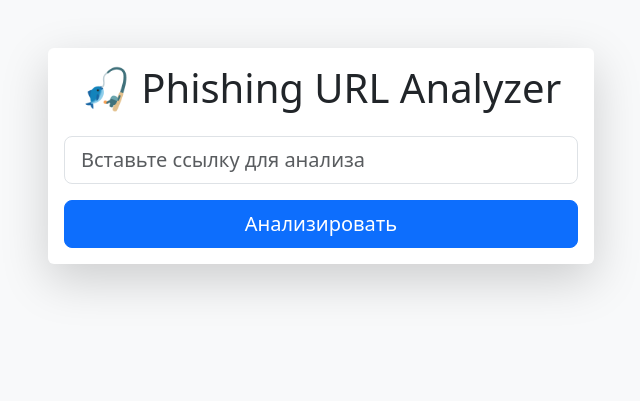
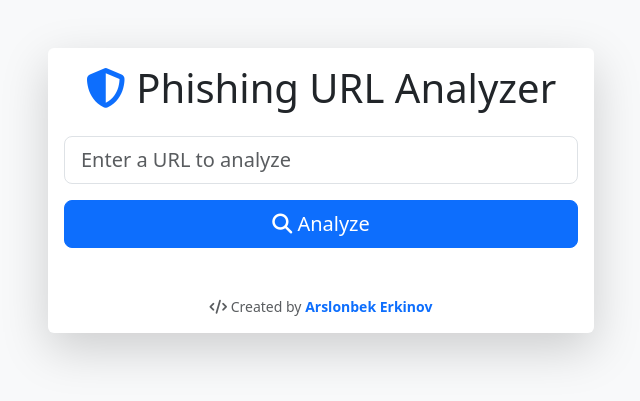
Before and after one commit to CyberB0x/Phishing_url_analyzer, a Django app: page / in a window 1280 px wide. Shown: the top 401 px of the page, without its empty margins (319-959 px from the left). Run offline with Django 5.2, Linux system fonts and the light colour scheme; some libraries are stand-ins or nearby versions.

Commit message:
analyzer

```diff
--- a/analyzer/templates/analyzer/home.html
+++ b/analyzer/templates/analyzer/home.html
@@ -1,10 +1,14 @@
 <!DOCTYPE html>
-<html lang="ru">
+<html lang="en">
 <head>
     <meta charset="UTF-8">
     <title>Phishing URL Analyzer</title>
+
     <!-- Bootstrap 5 -->
     <link href="https://cdn.jsdelivr.net/npm/bootstrap@5.3.2/dist/css/bootstrap.min.css" rel="stylesheet">
+
+    <!-- Font Awesome -->
+    <script src="https://kit.fontawesome.com/a076d05399.js" crossorigin="anonymous"></script>
 </head>
 <body class="bg-light">
 
@@ -13,37 +17,51 @@
         <div class="col-md-8 col-lg-6">
             <div class="card shadow-lg border-0">
                 <div class="card-body">
-                    <h1 class="text-center mb-4">🎣 Phishing URL Analyzer</h1>
+                    <h1 class="text-center mb-4">
+                        <i class="fas fa-shield-alt text-primary"></i> Phishing URL Analyzer
+                    </h1>
+
                     <form method="post">
                         {% csrf_token %}
                         <div class="mb-3">
-                            <input type="text" name="url" class="form-control form-control-lg" placeholder="Вставьте ссылку для анализа" required>
+                            <input type="text" name="url" class="form-control form-control-lg" placeholder="Enter a URL to analyze" required>
                         </div>
                         <div class="d-grid">
-                            <button type="submit" class="btn btn-primary btn-lg">Анализировать</button>
+                            <button type="submit" class="btn btn-primary btn-lg">
+                                <i class="fas fa-search"></i> Analyze
+                            </button>
                         </div>
                     </form>
 
                     {% if result %}
                     <div class="mt-4">
-                        <h4 class="mb-3">🔍 Результаты анализа</h4>
+                        <h4 class="mb-3"><i class="fas fa-chart-line text-success"></i> Analysis Results</h4>
                         <ul class="list-group">
-                            <li class="list-group-item"><strong>Домен:</strong> {{ result.domain }}</li>
-                            <li class="list-group-item"><strong>Punycode:</strong> {{ result.punycode|yesno:"Да,Нет" }}</li>
-                            <li class="list-group-item"><strong>Похож на бренд:</strong> {{ result.suspicious|yesno:"Да,Нет" }}</li>
+                            <li class="list-group-item"><strong><i class="fas fa-globe"></i> Domain:</strong> {{ result.domain }}</li>
+                            <li class="list-group-item"><strong><i class="fas fa-code"></i> Punycode:</strong> {{ result.punycode|yesno:"Yes,No" }}</li>
+                            <li class="list-group-item"><strong><i class="fas fa-clone"></i> Similar to known brand:</strong> {{ result.suspicious|yesno:"Yes,No" }}</li>
                             {% if result.suspicious %}
-                            <li class="list-group-item text-danger"><strong>Похож на:</strong> {{ result.brand }} ({{ result.similarity }}%)</li>
+                            <li class="list-group-item text-danger">
+                                <strong><i class="fas fa-exclamation-triangle"></i> Most similar to:</strong> {{ result.brand }} ({{ result.similarity }}%)
+                            </li>
                             {% endif %}
                         </ul>
                     </div>
                     {% endif %}
+
+                    <div class="text-center mt-5 small text-muted">
+                        <i class="fas fa-code"></i> Created by
+                        <a href="https://github.com/CyberB0x" target="_blank" class="text-decoration-none fw-bold">
+                            Arslonbek Erkinov
+                        </a>
+                    </div>
                 </div>
             </div>
         </div>
     </div>
 </div>
 
-<!-- Bootstrap JS (опционально, если нужны dropdown и т.п.) -->
+<!-- Bootstrap JS -->
 <script src="https://cdn.jsdelivr.net/npm/bootstrap@5.3.2/dist/js/bootstrap.bundle.min.js"></script>
 
 </body>
```
